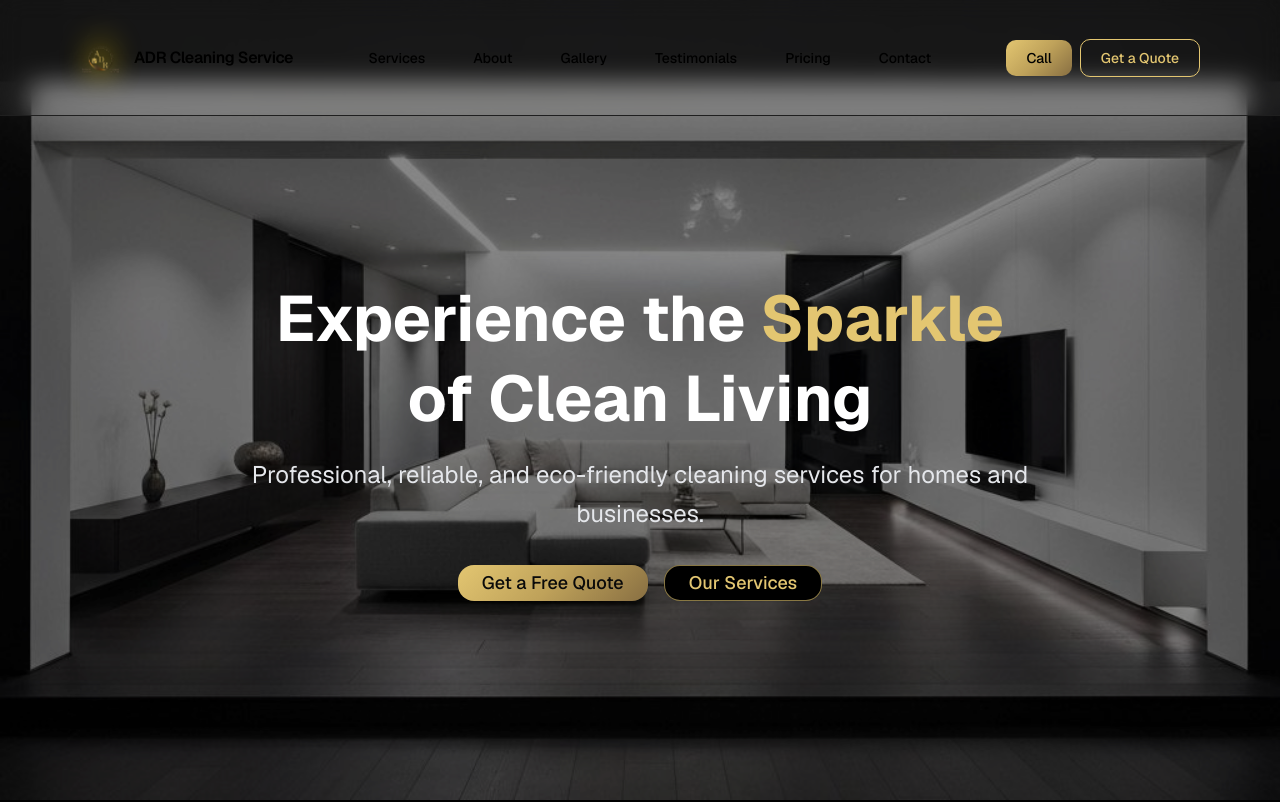
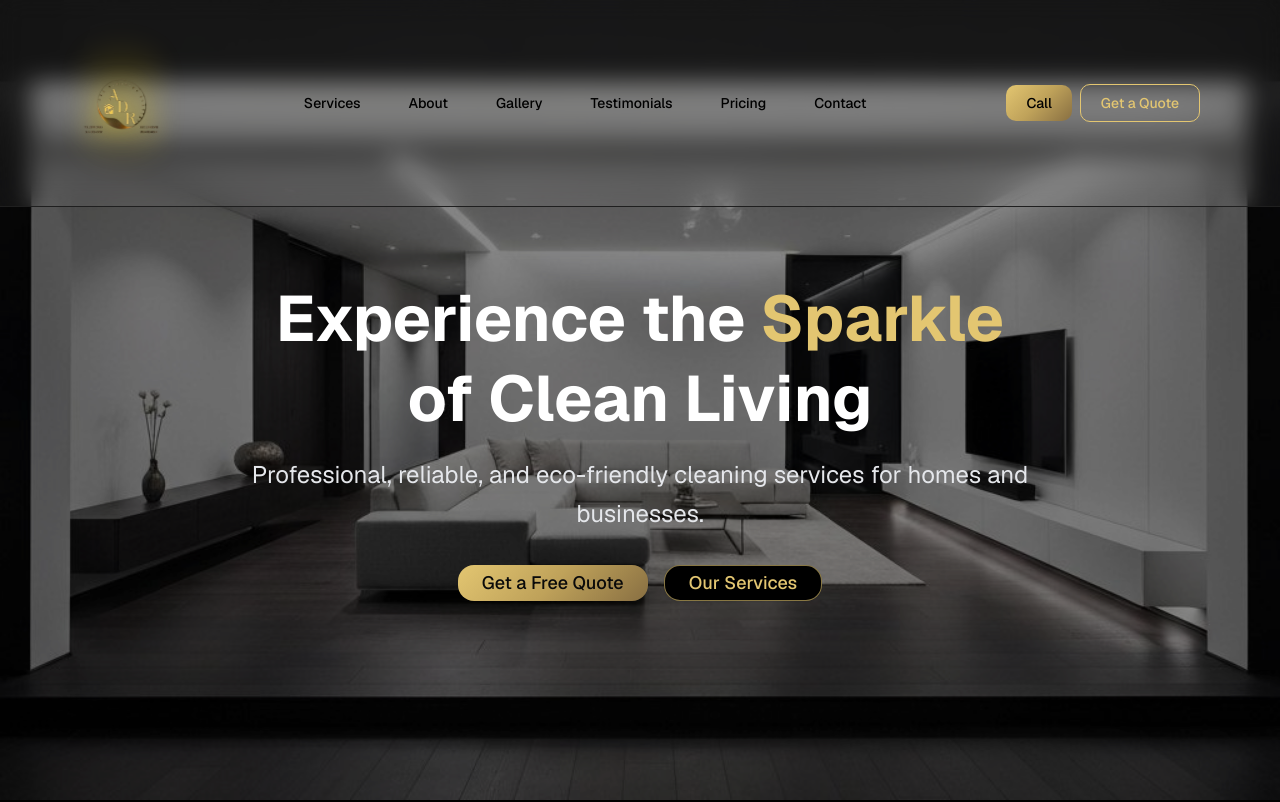
Before and after one commit to davisbryan595-lang/ADR-cleaning-services, a Next.js app: page / in a window 1280 px wide. Shown: the top 802 px of the page. Built offline with nearby package versions, Linux system fonts and the light colour scheme.

Commit message:
Update navbar.tsx

```diff
--- a/components/navbar.tsx
+++ b/components/navbar.tsx
@@ -58,21 +58,18 @@ export function Navbar() {
     >
       <div className="mx-auto max-w-6xl px-4 py-3 flex items-center justify-between">
         {/* Logo */}
-        <Link href="#home" className="flex items-center gap-3 group relative">
+        <Link href="#home" className="flex items-center group relative">
           <div className="relative">
             <Image
               src="/logo.png"
               alt="ADR Cleaning Service logo"
-              width={42}
-              height={42}
+              width={84}
+              height={84}
               priority
               className="animate-float drop-shadow-[0_0_12px_rgba(255,215,0,0.6)] transition-transform duration-500 group-hover:scale-105"
             />
             <div className="absolute inset-0 rounded-full bg-[radial-gradient(circle_at_center,rgba(255,215,0,0.4),transparent_70%)] blur-md opacity-60 animate-pulse" />
           </div>
-          <span className="font-semibold tracking-tight text-black">
-            ADR Cleaning Service
-          </span>
         </Link>
 
         {/* Desktop Nav Links */}
```
